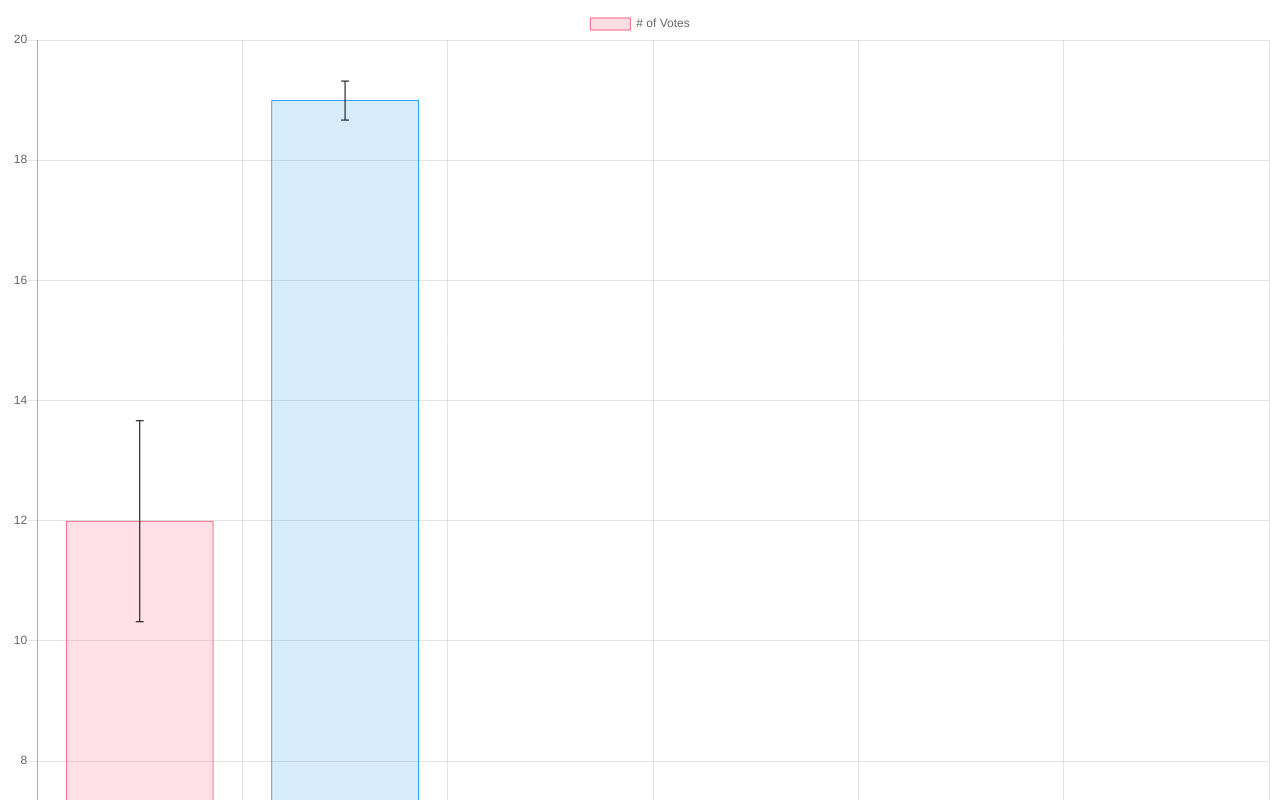
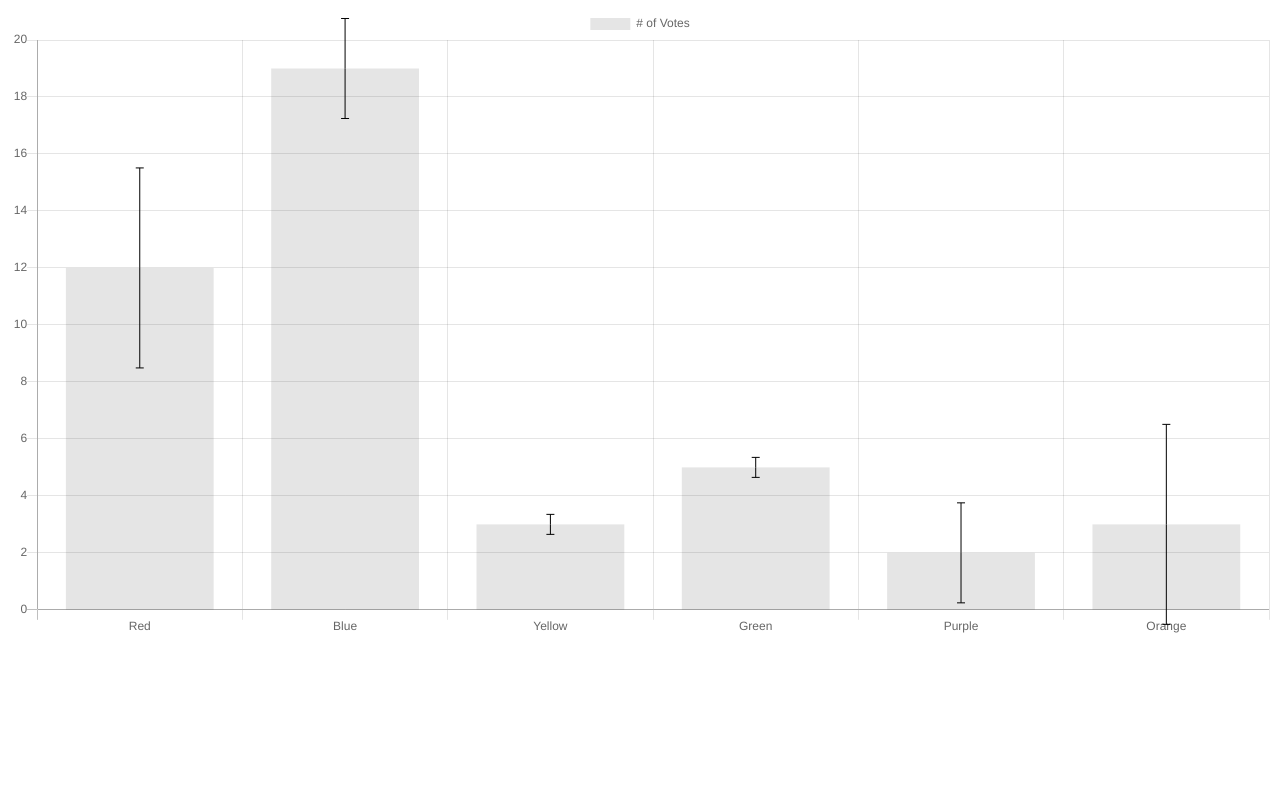
Before and after one commit to XDgov/chartjs-plugin-us-error-bars, a website: page samples/index.html in a window 1280 px wide. Shown: the top 800 px of the page. Drawn offline with nearby package versions, Linux system fonts and the light colour scheme.

Commit message:
Pass MOEs from chart config

```diff
--- a/samples/index.html
+++ b/samples/index.html
@@ -8,36 +8,26 @@
   </head>
   <body>
 
-    <canvas id="myChart" width="400" height="400"></canvas>
+    <canvas id="myChart"></canvas>
 
     <script>
       // a boilerplate chart from http://www.chartjs.org/docs/latest/
       var ctx = document.getElementById("myChart").getContext('2d');
       var myChart = new Chart(ctx, {
           plugins:[errorBarsPlugin], // enable the plugin
+          config: {
+            plugins: {
+              errorBar: {
+                marginsOfError: [100, 50, 10, 10, 50, 100]
+              }
+            }
+          },
           type: 'bar',
           data: {
               labels: ["Red", "Blue", "Yellow", "Green", "Purple", "Orange"],
               datasets: [{
                   label: '# of Votes',
-                  data: [12, 19, 3, 5, 2, 3],
-                  backgroundColor: [
-                      'rgba(255, 99, 132, 0.2)',
-                      'rgba(54, 162, 235, 0.2)',
-                      'rgba(255, 206, 86, 0.2)',
-                      'rgba(75, 192, 192, 0.2)',
-                      'rgba(153, 102, 255, 0.2)',
-                      'rgba(255, 159, 64, 0.2)'
-                  ],
-                  borderColor: [
-                      'rgba(255,99,132,1)',
-                      'rgba(54, 162, 235, 1)',
-                      'rgba(255, 206, 86, 1)',
-                      'rgba(75, 192, 192, 1)',
-                      'rgba(153, 102, 255, 1)',
-                      'rgba(255, 159, 64, 1)'
-                  ],
-                  borderWidth: 1
+                  data: [12, 19, 3, 5, 2, 3]
               }]
           },
           options: {
--- a/samples/plugin.js
+++ b/samples/plugin.js
@@ -5,7 +5,7 @@
 
   afterDatasetDraw: function(chart, args) {
     var type = chart.config.type,
-        moe = [100, 19, 3, 5, 2, 3] //13 // chart.config.config.moe),
+        moe = chart.config.config.plugins.errorBar.marginsOfError, // [100, 19, 3, 5, 2, 3] //13 // chart.config.config.moe),
         moeIsArray = Array.isArray(moe);
 
     if( type !== "bar" ){
```
